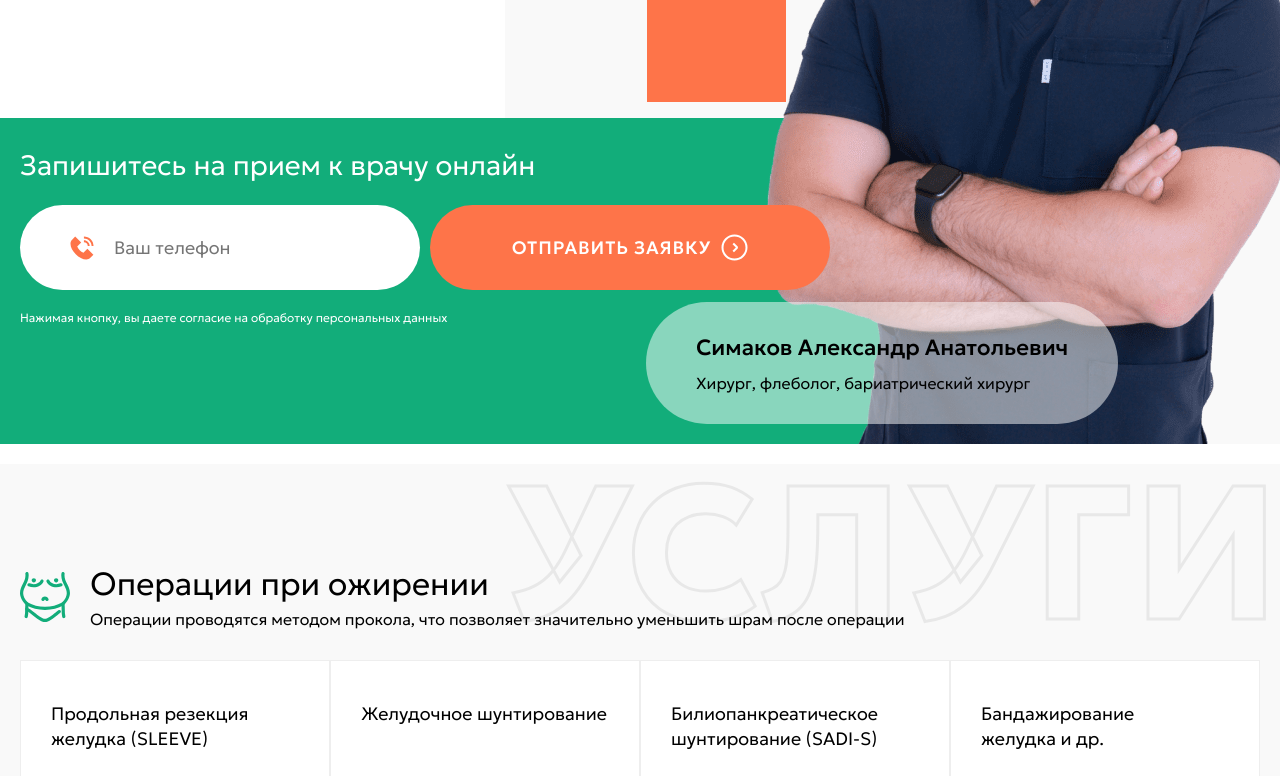
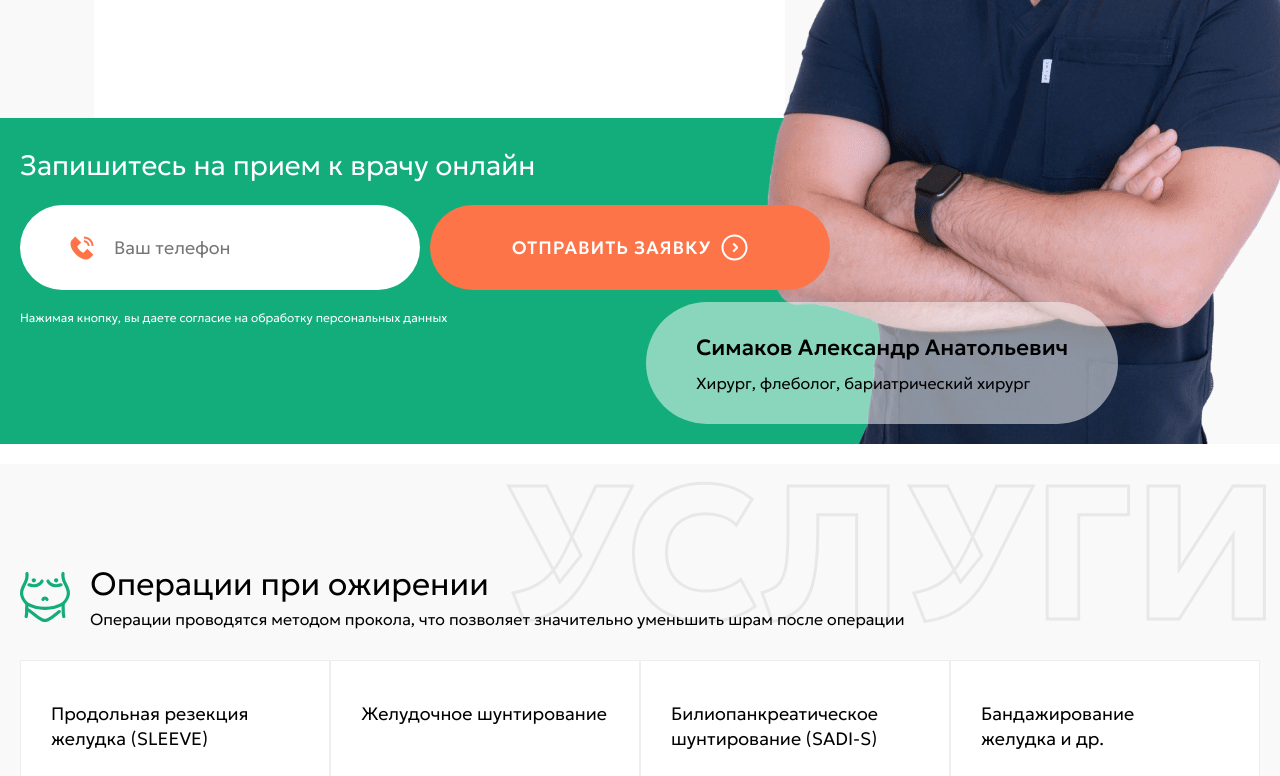
Before and after one commit to ART89-prog/simakov, a plain HTML site: page index.html in a window 1280 px wide. Shown: the part 480-1256 px from the top of the page. Drawn offline with Linux system fonts and the light colour scheme.

Commit message:
4747345756534745

```diff
--- a/css/styles.css
+++ b/css/styles.css
@@ -402,7 +402,7 @@ header .btn-mob {
 
 .first-section {
     background: url(../images/first-section-bg.png);
-    background-position: 100% bottom;
+    background-position: center bottom;
     background-repeat: no-repeat;
     margin-bottom: 20px;
 }
```
